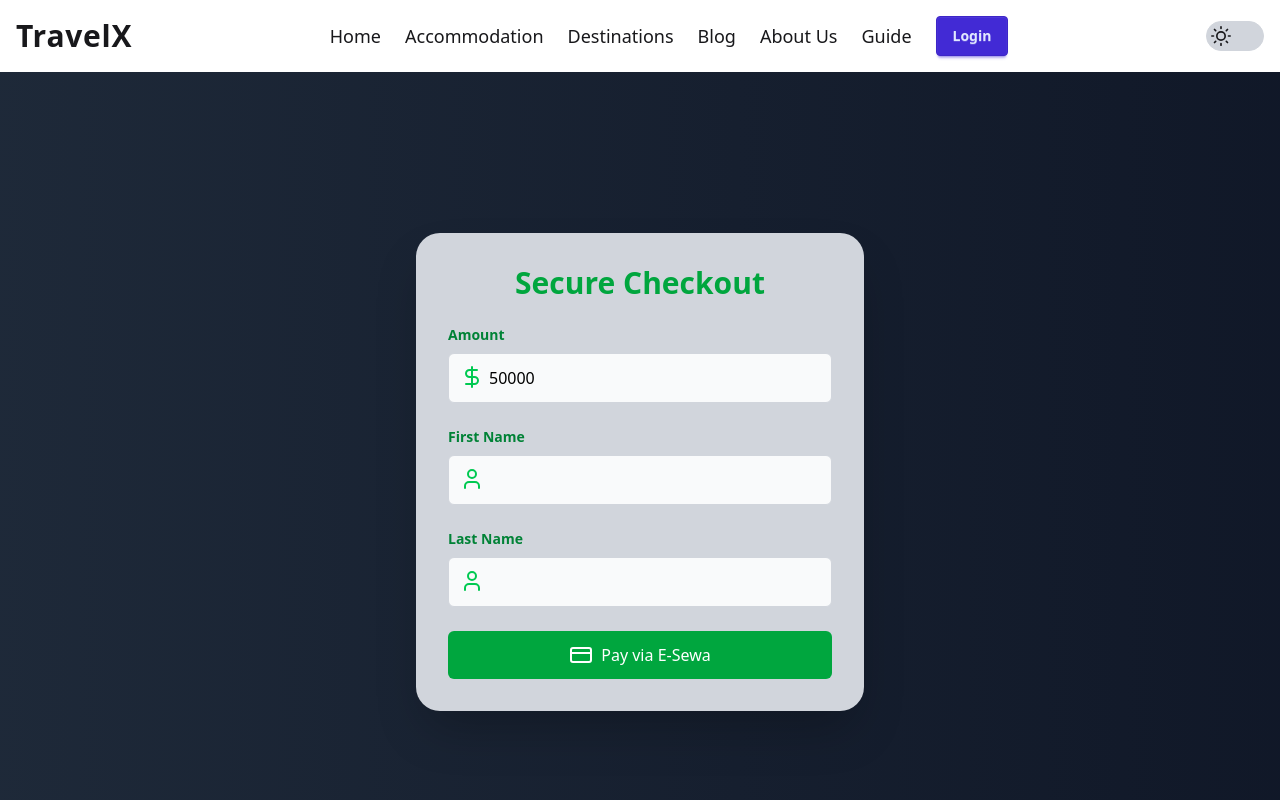
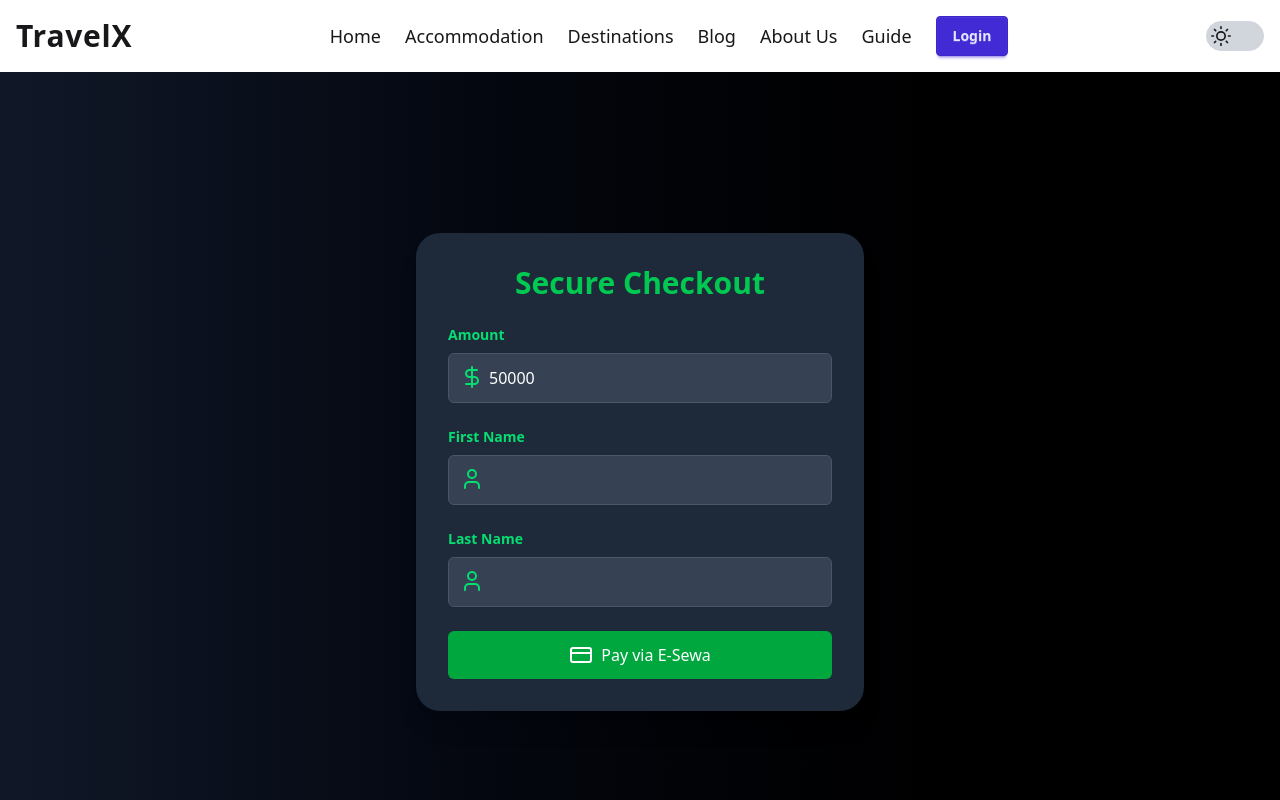
Before and after one commit to yogesh4952/Tourism-Management-System, a React (Vite) app in the folder frontend/: page /payment/1 in a window 1280 px wide. Shown: the top 800 px of the page. Built offline with nearby package versions, Linux system fonts and the light colour scheme; the HTML template or start-up script is replaced by a standard one.

Commit message:
Refactor payment code and theme

```diff
--- a/frontend/src/components/Payment.jsx
+++ b/frontend/src/components/Payment.jsx
@@ -50,25 +50,25 @@ const Payment = () => {
   }, [formData.amount]);
 
   return (
-    <div className='flex min-h-screen items-center justify-center bg-gradient-to-r from-gray-800 to-gray-900'>
+    <div className='flex min-h-screen items-center justify-center bg-gradient-to-r from-gray-900 to-black'>
       <form
         action='https://rc-epay.esewa.com.np/api/epay/main/v2/form'
         method='POST'
-        className='w-full max-w-md bg-gray-300 text-black p-8 rounded-3xl shadow-2xl transform transition-all hover:scale-105'
+        className='w-full max-w-md bg-gray-800 text-white p-8 rounded-3xl shadow-xl transform transition-all hover:scale-105'
       >
-        <h1 className='text-3xl font-extrabold mb-6 text-center text-green-600'>
+        <h1 className='text-3xl font-extrabold mb-6 text-center text-green-500'>
           Secure Checkout
         </h1>
 
         <div className='mb-6'>
           <label
             htmlFor='amount'
-            className='block text-sm font-semibold text-green-700 mb-2'
+            className='block text-sm font-semibold text-green-400 mb-2'
           >
             Amount
           </label>
           <div className='relative'>
-            <DollarSign className='absolute left-3 top-3 text-green-500' />
+            <DollarSign className='absolute left-3 top-3 text-green-400' />
             <input
               type='text'
               id='amount'
@@ -83,7 +83,7 @@ const Payment = () => {
                 })
               }
               required
-              className='w-full pl-10 py-3 bg-gray-50 border border-gray-300 rounded-md focus:outline-none focus:ring-2 focus:ring-green-500'
+              className='w-full pl-10 py-3 bg-gray-700 border border-gray-600 rounded-md focus:outline-none focus:ring-2 focus:ring-green-500'
             />
           </div>
         </div>
@@ -163,17 +163,17 @@ const Payment = () => {
         <div className='mb-6'>
           <label
             htmlFor='first_name'
-            className='block text-sm font-semibold text-green-700 mb-2'
+            className='block text-sm font-semibold text-green-400 mb-2'
           >
             First Name
           </label>
           <div className='relative'>
-            <User className='absolute left-3 top-3 text-green-500' />
+            <User className='absolute left-3 top-3 text-green-400' />
             <input
               type='text'
               id='first_name'
               name='first_name'
-              className='w-full pl-10 py-3 bg-gray-50 border border-gray-300 rounded-md focus:outline-none focus:ring-2 focus:ring-green-500'
+              className='w-full pl-10 py-3 bg-gray-700 border border-gray-600 rounded-md focus:outline-none focus:ring-2 focus:ring-green-500'
               required
             />
           </div>
@@ -182,17 +182,17 @@ const Payment = () => {
         <div className='mb-6'>
           <label
             htmlFor='last_name'
-            className='block text-sm font-semibold text-green-700 mb-2'
+            className='block text-sm font-semibold text-green-400 mb-2'
           >
             Last Name
           </label>
           <div className='relative'>
-            <User className='absolute left-3 top-3 text-green-500' />
+            <User className='absolute left-3 top-3 text-green-400' />
             <input
               type='text'
               id='last_name'
               name='last_name'
-              className='w-full pl-10 py-3 bg-gray-50 border border-gray-300 rounded-md focus:outline-none focus:ring-2 focus:ring-green-500'
+              className='w-full pl-10 py-3 bg-gray-700 border border-gray-600 rounded-md focus:outline-none focus:ring-2 focus:ring-green-500'
               required
             />
           </div>
--- a/frontend/src/pages/PaymentFailure.jsx
+++ b/frontend/src/pages/PaymentFailure.jsx
@@ -8,19 +8,23 @@ const PaymentFailure = () => {
   const [data, setData] = useState({});
 
   useEffect(() => {
-    const resData = atob(dataQuery);
-    const resObject = JSON.parse(resData);
-    console.log(resObject);
-
-    setData(resObject);
+    try {
+      const resData = atob(dataQuery);
+      const resObject = JSON.parse(resData);
+      console.log(resObject);
+      setData(resObject);
+    } catch (error) {
+      console.error('Error parsing data:', error);
+      setData({ error_message: 'Invalid data received.' }); // Provide a default error message
+    }
   }, [search]);
 
   return (
-    <div className='flex flex-col items-center justify-center min-h-screen bg-red-50 text-red-900 p-4'>
-      <div className='bg-red-100 p-6 rounded-2xl shadow-lg flex flex-col items-center'>
-        <XCircle size={60} className='text-red-600 mb-4' />
-        <p className='text-2xl font-bold mb-2'>Payment Failed</p>
-        <p className='text-lg text-red-700'>
+    <div className='flex flex-col items-center justify-center min-h-screen  p-4'>
+      <div className='bg-gray-700 p-6 rounded-2xl shadow-lg flex flex-col items-center'>
+        <XCircle size={60} className='text-red-500 mb-4' />
+        <p className='text-2xl font-bold mb-2 text-red-400'>Payment Failed</p>
+        <p className='text-lg text-gray-300'>
           Error Message: {data.error_message || 'Unknown error'}
         </p>
       </div>
--- a/frontend/src/pages/PaymentSuccess.jsx
+++ b/frontend/src/pages/PaymentSuccess.jsx
@@ -9,18 +9,16 @@ const PaymentSuccess = () => {
 
   useEffect(() => {
     const resData = atob(dataQuery);
-
     const resObject = JSON.parse(resData);
-
     setData(resObject);
   }, [search]);
 
   return (
-    <div className='flex flex-col items-center justify-center min-h-screen bg-green-50 text-green-900 p-4'>
-      <div className='bg-green-100 p-6 rounded-2xl shadow-lg flex flex-col items-center'>
-        <CheckCircle size={60} className='text-green-600 mb-4' />
-        <p className='text-2xl font-bold mb-2'>Payment Successful</p>
-        <p className='text-lg text-green-700'>Rs. {data.total_amount}</p>
+    <div className='flex flex-col items-center justify-center min-h-screen  p-4 shadow-xl'>
+      <div className=' p-6 rounded-2xl shadow-lg flex flex-col items-center'>
+        <CheckCircle size={60} className='text-green-400 mb-4' />
+        <p className='text-2xl font-bold mb-2 '>Payment Successful</p>
+        <p className='text-lg '>Rs. {data.total_amount}</p>
       </div>
     </div>
   );
```
